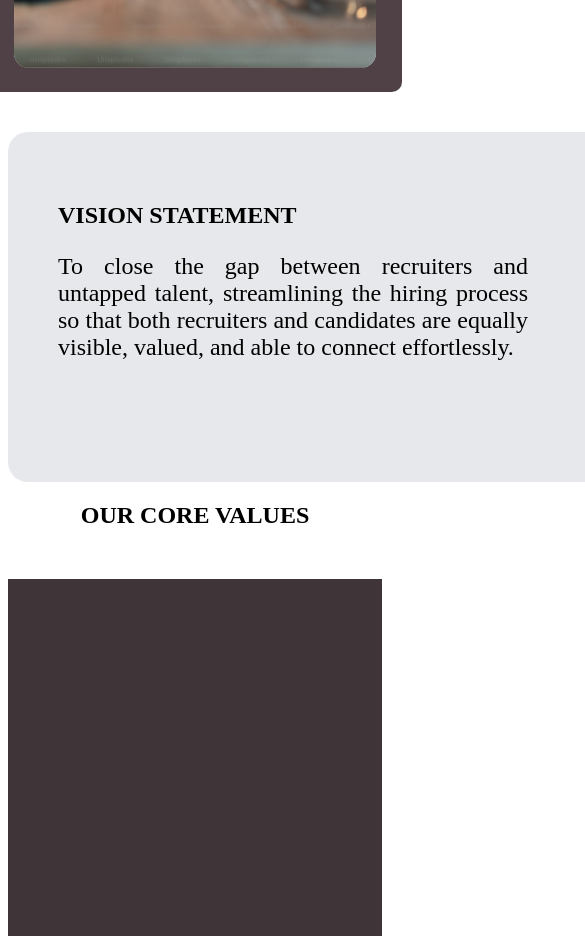
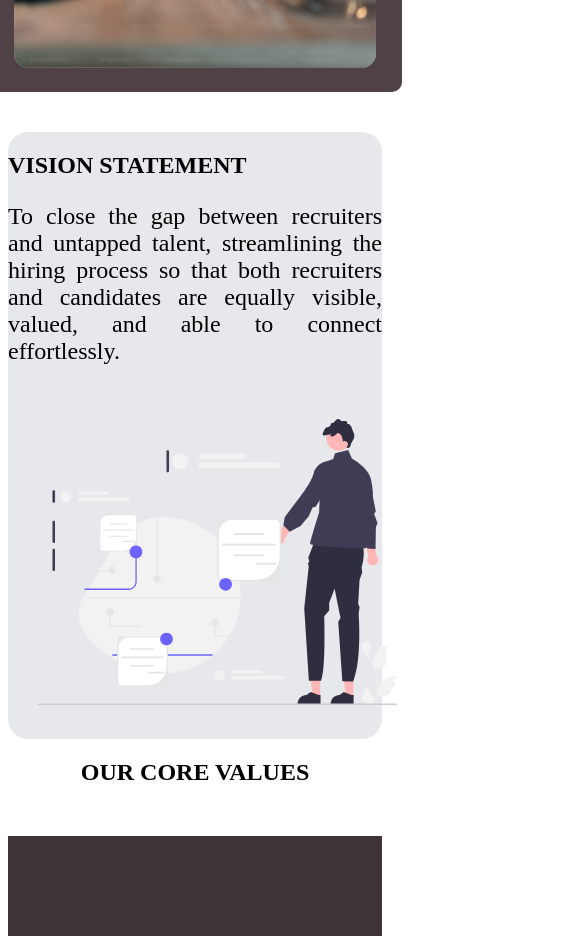
Before and after one commit to Yungflashh/recruiter2candidate, a React (Vite) app: page /aboutUs in a window 390 px wide. Shown: the part 1011-1947 px from the top of the page, 585 px wide, since content can reach past the window. Built offline with nearby package versions, Linux system fonts and the light colour scheme.

Commit message:
edited recruiter page

```diff
--- a/src/styles/Vision.css
+++ b/src/styles/Vision.css
@@ -24,5 +24,12 @@
 
 
 @media (max-width:900px){
-
+    .visionCOntainer{
+        width: 100%;
+        flex-direction: column;
+    }
+    .vision-text{
+        width: 100%;
+        margin: 0px;
+    }
 }
```
